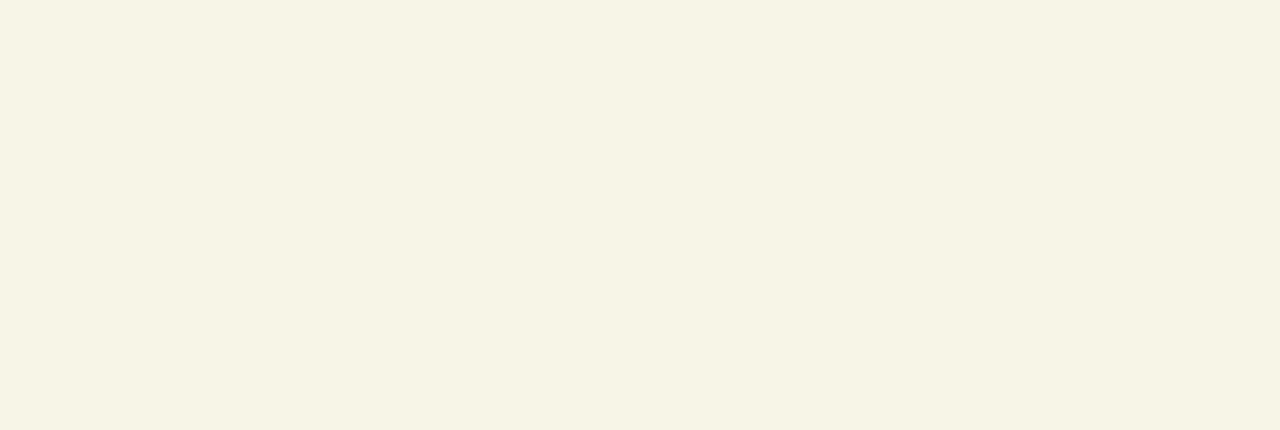
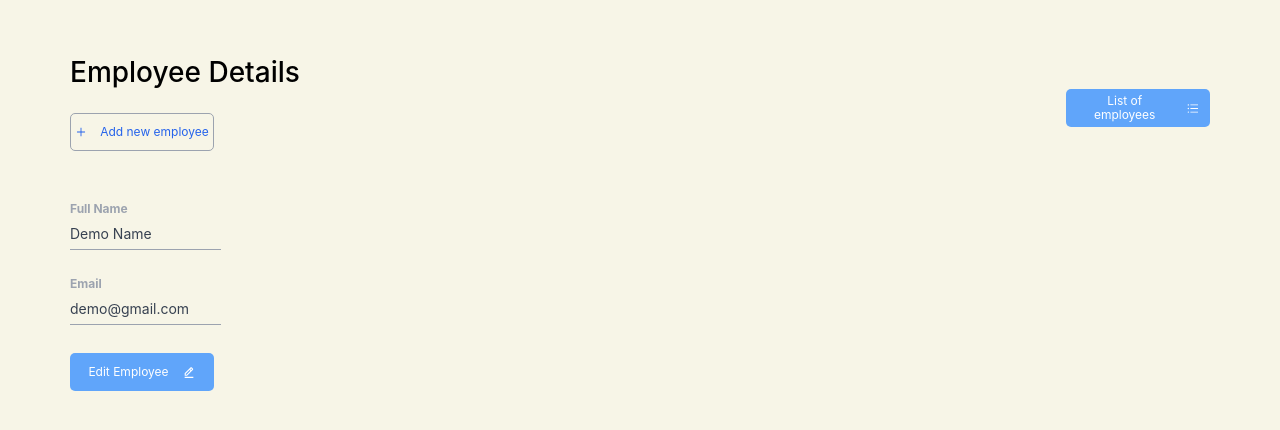
Before and after one commit to mehedy201/Simple-Employee-Management-Front-End-React-JS-, a React (Create React App) app: page /employee-details in a window 1280 px wide. Before the commit this address had no page. Shown: the top 430 px of the page. Built offline with nearby package versions, Linux system fonts and the light colour scheme.

Commit message:
complete Employee details page

```diff
--- a/src/App.js
+++ b/src/App.js
@@ -3,6 +3,7 @@ import './App.css';
 import EmployeeLIst from './Pages/EmployeeList/EmployeeLIst';
 import AddEmployee from './Pages/AddEmployee/AddEmployee';
 import EditEmployee from './Pages/EditEmployee/EditEmployee';
+import EmployeeDetails from './Pages/EmployeeDetails/EmployeeDetails';
 
 function App() {
   return (
@@ -11,6 +12,7 @@ function App() {
         <Route path='/' element={<EmployeeLIst></EmployeeLIst>}></Route>
         <Route path='/add-employee' element={<AddEmployee></AddEmployee>}></Route>
         <Route path='/edit-employee' element={<EditEmployee></EditEmployee>}></Route>
+        <Route path='/employee-details' element={<EmployeeDetails></EmployeeDetails>}></Route>
       </Routes>
     </div>
   );
--- /dev/null
+++ b/src/Pages/EmployeeDetails/EmployeeDetails.css
@@ -0,0 +1,57 @@
+.header_button_area{
+    margin-bottom: 7px;
+}
+.employee_detail_same_button{
+    background-color: #60A5FA;
+    border-radius: 5px;
+    width: 144px;
+    height: 38px;
+    color: white;
+    font-style: normal;
+    font-weight: 400;
+    font-size: 12px;
+    line-height: 14px;
+}
+.employee_detail_same_button_2{
+    margin-top: 28px;
+    background-color: #60A5FA;
+    border-radius: 5px;
+    width: 144px;
+    height: 38px;
+    color: white;
+    font-style: normal;
+    font-weight: 400;
+    font-size: 12px;
+    line-height: 14px;
+}
+.employe_detail_page_icon{
+    width: 14px;
+    height: 13px;
+    color: white;
+    margin-left: 13px;
+}
+.employe_detail_content .small{
+    margin-top: 27px;
+    margin-bottom: 10px;
+    font-weight: 700;
+    font-size: 12px;
+    line-height: 14.32px;
+    color: #9CA3AF;
+}
+.employe_detail_content .user_information{
+    position: relative;
+    font-weight: 400;
+    font-size: 14px;
+    line-height: 16.71px;
+    color: #374151;
+    padding-bottom: 7px;
+}
+.employe_detail_content .user_information::after{
+    content: "";
+    left: 0;
+    bottom: 0;
+    position: absolute;
+    height: 1px;
+    width: 151px;
+    background-color: #9CA3AF
+}
--- /dev/null
+++ b/src/Pages/EmployeeDetails/EmployeeDetails.js
@@ -0,0 +1,44 @@
+import React from 'react';
+import './EmployeeDetails.css'
+import { AiOutlinePlus, AiOutlineUnorderedList } from 'react-icons/ai';
+import { BiEditAlt } from 'react-icons/bi';
+import { useNavigate } from 'react-router-dom';
+
+
+const EmployeeDetails = () => {
+    // UseNavigate form React hook
+    const navigate = useNavigate()
+
+    // Handle add new employee button
+    const navigateAddEmployee = () => (
+        navigate('/add-employee')
+    )
+
+    // Navigate To Employee list page
+    const navigateEmployeeList = () => {
+        navigate('/')
+    }
+
+    // Navigate To Employee list page
+    const navigateEmployeeEdit = () => {
+        navigate('/edit-employee')
+    }
+    return (
+        <div className='page_margin_top'>
+            <h2 className='page_title'>Employee Details</h2>
+            <div className='flex justify-between header_button_area pb-6'>
+                <button onClick={navigateAddEmployee} className='employee_list_page_button flex justify-center items-center'><AiOutlinePlus className='plus_icon' />Add new employee</button>
+                <button onClick={navigateEmployeeList} className='employee_detail_same_button px-2.5 py-3 flex items-center justify-center'>List of employees <AiOutlineUnorderedList className='employe_detail_page_icon' /></button>
+            </div>
+            <div className='employe_detail_content'>
+                <p className='small'>Full Name</p>
+                <p className='user_information'>Demo Name</p>
+                <p className='small'>Email</p>
+                <p className='user_information'>demo@gmail.com</p>
+                <button onClick={navigateEmployeeEdit} className='employee_detail_same_button_2 flex items-center justify-center'>Edit Employee <BiEditAlt className='employe_detail_page_icon'/></button>
+            </div>
+        </div>
+    );
+};
+
+export default EmployeeDetails;
--- a/src/Pages/EmployeeList/EmployeeLIst.js
+++ b/src/Pages/EmployeeList/EmployeeLIst.js
@@ -17,8 +17,14 @@ const EmployeeLIst = () => {
     const navigateEditEmployeePage = () => {
         navigate('/edit-employee')
     }
-
-    // Navigate to Update Employee page
+    // Navigate to Employee detail page
+    const navigateEmployeeDetailsPage = () => {
+        navigate('/employee-details')
+    }
+    // Delete Employee
+    const deleteEmploye = () => {
+        console.log('Delete User')
+    }
     return (
         <div className='page_margin_top'>
             <h2 className='page_title'>Employee List</h2>
@@ -41,8 +47,8 @@ const EmployeeLIst = () => {
                           <td className='td_padding table_content'>demo11@gmail.com</td>
                           <td className='td_padding flex'>
                               <button onClick={navigateEditEmployeePage} className='employee_list_btn flex'>Edit <BiEditAlt className='employee_list_table_icon'/></button>
-                              <button className='employee_list_btn flex'>Details <BiDetail className='employee_list_table_icon'/></button>
-                              <button className='employee_list_btn_delete flex'>Delete <RiDeleteBinLine className='employee_list_table_icon'/></button>
+                              <button onClick={navigateEmployeeDetailsPage} className='employee_list_btn flex'>Details <BiDetail className='employee_list_table_icon'/></button>
+                              <button onClick={deleteEmploye} className='employee_list_btn_delete flex'>Delete <RiDeleteBinLine className='employee_list_table_icon'/></button>
                               </td>
                         </tr>
                     </tbody>
```
